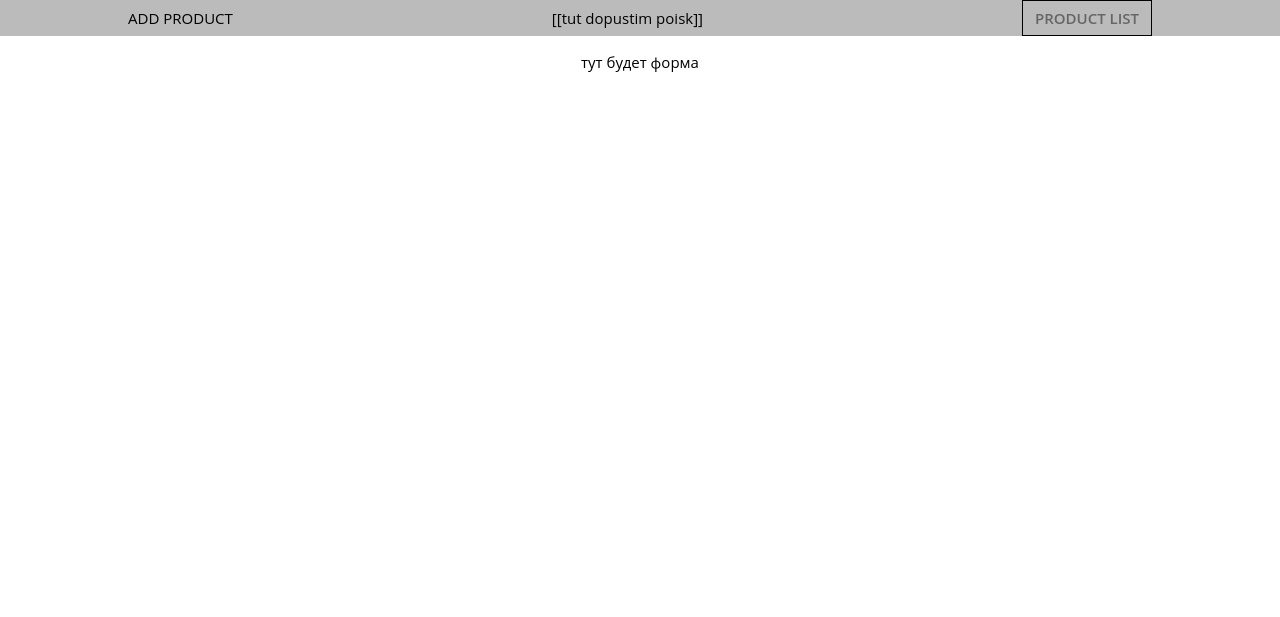
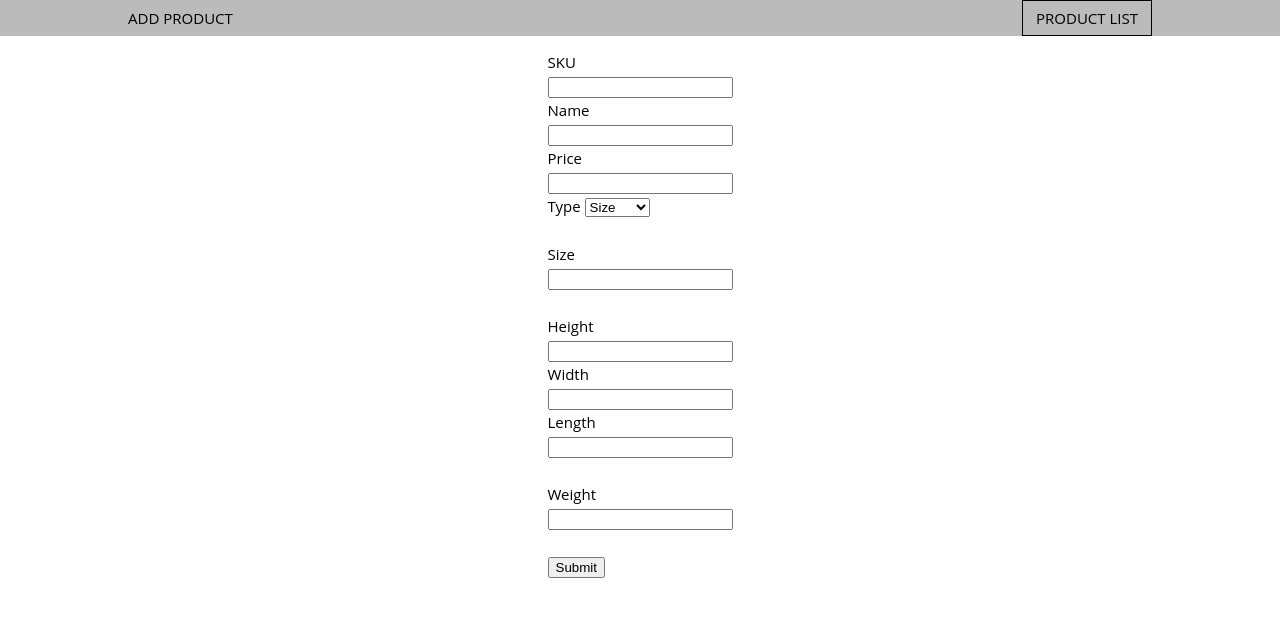
Before and after one commit to Nekolone/scandiweb-php-app, a PHP site: page /zagotovocki_html/add.html in a window 1280 px wide. Shown: the top 617 px of the page. Run offline with PHP 8.4, Linux system fonts and the light colour scheme.

Commit message:
update 0.1.4 +form

```diff
--- a/resources/css/main.css
+++ b/resources/css/main.css
@@ -18,9 +18,7 @@ h1, h2, h3, h4, h5, h6, p {
 
 a {
     text-decoration: none;
-    font-size: 15px;
-    font-weight: 600;
-    color: #666666;
+    color: #000000;
 }
 
 
--- a/zagotovocki_html/add.html
+++ b/zagotovocki_html/add.html
@@ -14,7 +14,7 @@
     <div class="container">
         <div class="content__box">
             <div class="logo">ADD PRODUCT</div>
-            [[tut dopustim poisk]]
+
 
             <a class="button" href="index.html">PRODUCT LIST</a>
         </div>
@@ -25,8 +25,34 @@
     <div class="container">
         <div class="content__box">
             <div class="form__box">
-тут будет форма
-                <form action="submit"></form>
+
+                <form action="#">
+                    <label>SKU</label><br>
+                    <input type="text" name="SKU"><br>
+                    <label>Name</label><br>
+                    <input type="text" name="name"><br>
+                    <label>Price</label><br>
+                    <input type="number" name="price"><br>
+                    <label>Type</label>
+                    <select name="item__type" id="item__type">
+                        <option value="1">Size</option>
+                        <option value="2">HxWxL</option>
+                        <option value="3">Weight</option>
+                    </select><br><br>
+                    <label>Size</label><br>
+                    <input type="number"><br><br>
+
+                    <label>Height</label><br>
+                    <input type="number"><br>
+                    <label>Width</label><br>
+                    <input type="number"><br>
+                    <label>Length</label><br>
+                    <input type="number"><br><br>
+
+                    <label>Weight</label><br>
+                    <input type="number"><br><br>
+                    <input type="submit">
+                </form>
             </div>
         </div>
     </div>
```
